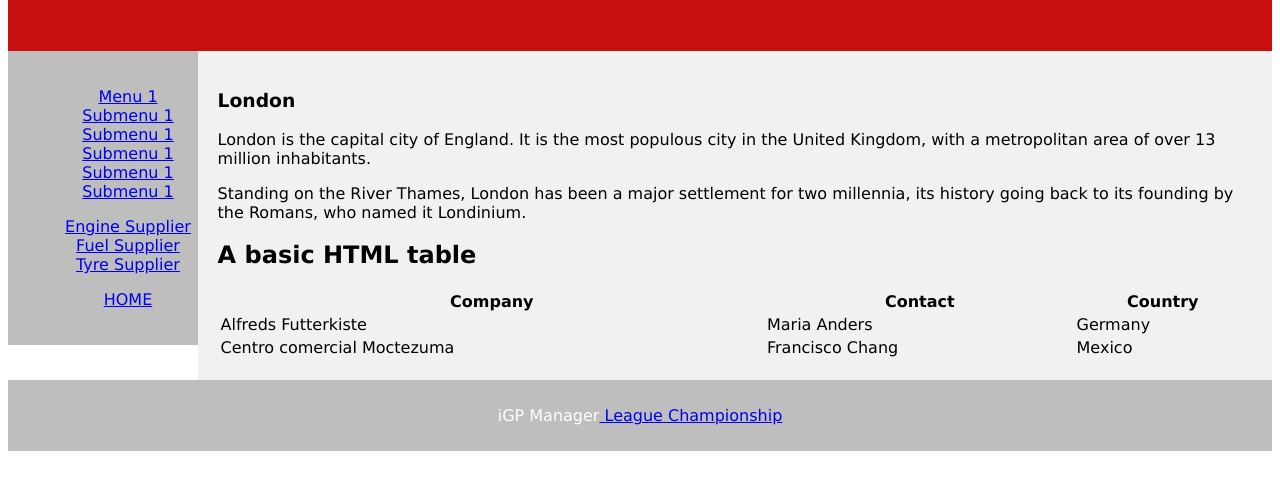
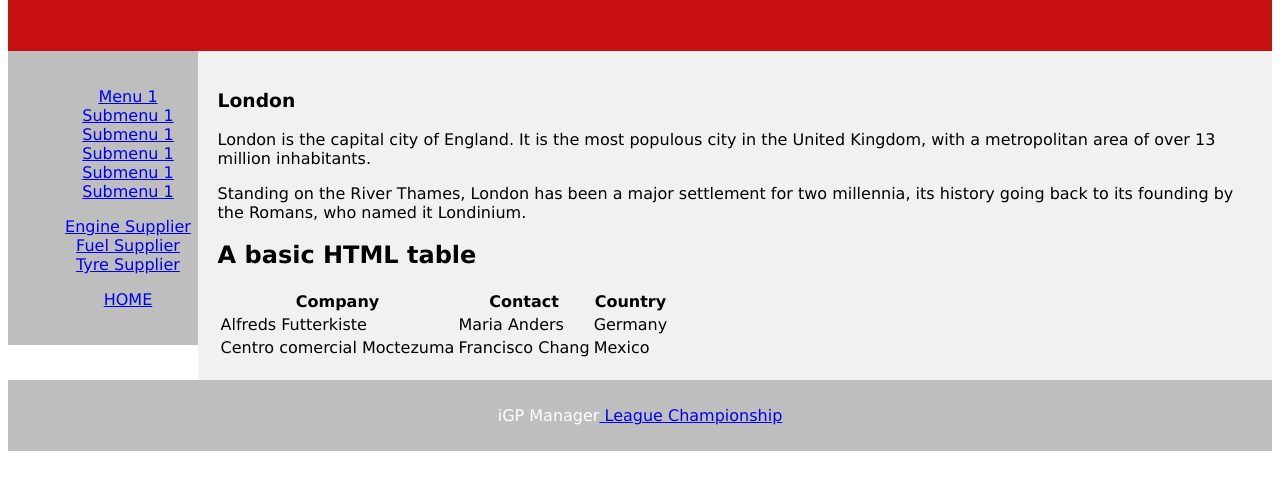
Before and after one commit to ro-mo/iGP-Manager-Tools-3, a plain HTML site: page index.html in a window 1280 px wide. Shown: the part 165-654 px from the top of the page. Drawn offline with Linux system fonts and the light colour scheme.

Commit message:
Update index.html

```diff
--- a/index.html
+++ b/index.html
@@ -103,7 +103,7 @@ footer {
 
     <h2>A basic HTML table</h2>
 
-    <table style="width:100%">
+    <table style="width: auto;">
       <tr>
       <th>Company</th>
       <th>Contact</th>
```
